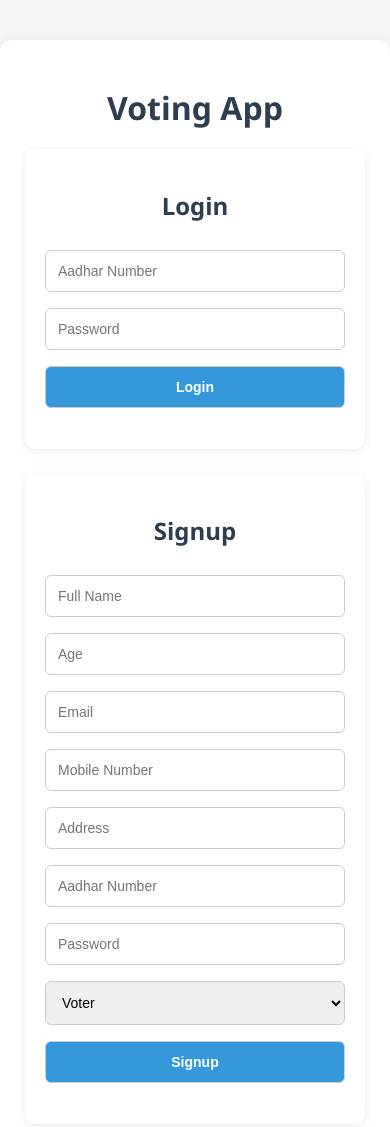
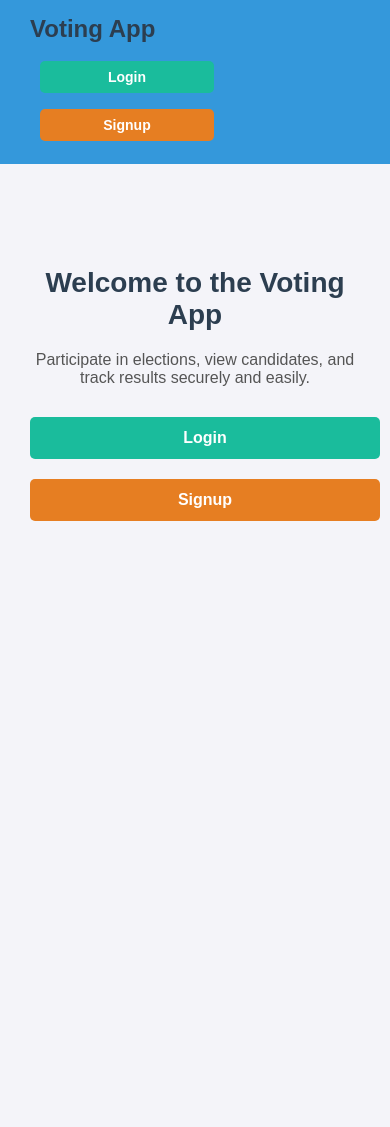
Before and after one commit to akki-singh926/VOTING_APPLICATION, a website: page frontend/index.html in a window 390 px wide. Shown: the top 1127 px of the page. After the commit the page ends 844 px from the top, so only its background shows below. Drawn offline with Linux system fonts and the light colour scheme.

Commit message:
added nav bar

```diff
--- a/frontend/index.html
+++ b/frontend/index.html
@@ -2,40 +2,96 @@
 <html lang="en">
 <head>
   <meta charset="UTF-8">
-  <title>Voting App</title>
+  <title>Voting App - Home</title>
   <link rel="stylesheet" href="style.css">
   <script defer src="app.js"></script>
+  <style>
+    body {
+      margin: 0;
+      font-family: Arial, sans-serif;
+      background: #f4f4f9;
+    }
+    header {
+      display: flex;
+      justify-content: space-between;
+      align-items: center;
+      padding: 15px 30px;
+      background: #3498db;
+      color: white;
+    }
+    header h1 {
+      margin: 0;
+      font-size: 24px;
+    }
+    nav button {
+      margin-left: 10px;
+      padding: 8px 16px;
+      border: none;
+      border-radius: 5px;
+      font-weight: bold;
+      cursor: pointer;
+      transition: 0.3s;
+    }
+    nav button.login {
+      background: #1abc9c;
+      color: white;
+    }
+    nav button.signup {
+      background: #e67e22;
+      color: white;
+    }
+    nav button:hover {
+      opacity: 0.8;
+    }
+    .hero {
+      text-align: center;
+      padding: 80px 20px;
+    }
+    .hero h2 {
+      font-size: 36px;
+      color: #2c3e50;
+    }
+    .hero p {
+      font-size: 18px;
+      color: #555;
+      margin: 20px 0;
+    }
+    .hero button {
+      padding: 12px 25px;
+      font-size: 16px;
+      margin: 10px;
+      border: none;
+      border-radius: 5px;
+      cursor: pointer;
+      font-weight: bold;
+      transition: 0.3s;
+    }
+    .hero button.login { background: #1abc9c; color: white; }
+    .hero button.signup { background: #e67e22; color: white; }
+    .hero button:hover { opacity: 0.9; }
+
+    @media (max-width: 600px) {
+      .hero h2 { font-size: 28px; }
+      .hero p { font-size: 16px; }
+      header { flex-direction: column; align-items: flex-start; }
+      nav { margin-top: 10px; }
+    }
+  </style>
 </head>
 <body>
-  <div class="container">
+  <header>
     <h1>Voting App</h1>
+    <nav>
+      <button class="login" onclick="window.location.href='login.html'">Login</button>
+      <button class="signup" onclick="window.location.href='signup.html'">Signup</button>
+    </nav>
+  </header>
 
-    <!-- Login Card -->
-    <div class="card">
-      <h2>Login</h2>
-      <input type="text" id="loginAadhar" placeholder="Aadhar Number" required>
-      <input type="password" id="loginPassword" placeholder="Password" required>
-      <button onclick="login()">Login</button>
-      <p class="error" id="loginMsg"></p>
-    </div>
-
-    <!-- Signup Card -->
-    <div class="card">
-      <h2>Signup</h2>
-      <input type="text" id="signupName" placeholder="Full Name" required>
-      <input type="number" id="signupAge" placeholder="Age" required>
-      <input type="email" id="signupEmail" placeholder="Email" required>
-      <input type="text" id="signupMobile" placeholder="Mobile Number">
-      <input type="text" id="signupAddress" placeholder="Address" required>
-      <input type="text" id="signupAadhar" placeholder="Aadhar Number" required>
-      <input type="password" id="signupPassword" placeholder="Password" required>
-      <select id="signupRole">
-        <option value="voter">Voter</option>
-        <option value="admin">Admin (first use only!)</option>
-      </select>
-      <button onclick="signup()">Signup</button>
-      <p class="error" id="signupMsg"></p>
-    </div>
-  </div>
+  <section class="hero">
+    <h2>Welcome to the Voting App</h2>
+    <p>Participate in elections, view candidates, and track results securely and easily.</p>
+    <button class="login" onclick="window.location.href='login.html'">Login</button>
+    <button class="signup" onclick="window.location.href='signup.html'">Signup</button>
+  </section>
 </body>
 </html>
```
Also changed, not shown: frontend/dashboard.html (+42 -31 lines), frontend/login.html (added, +44 -0 lines), frontend/signup.html (added, +50 -0 lines).
